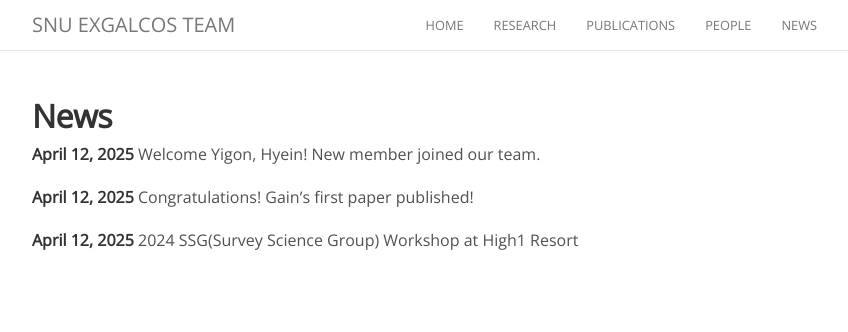
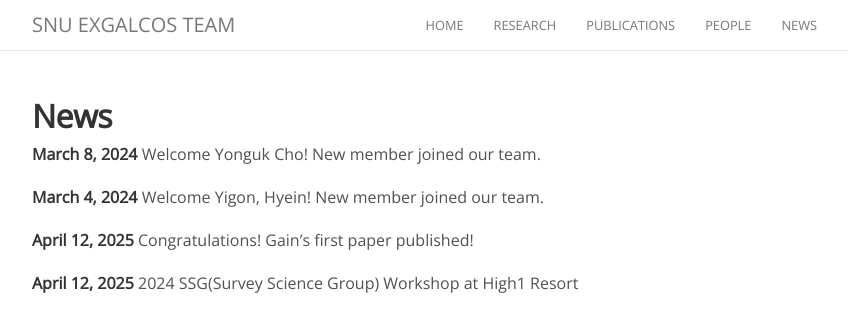
Before and after one commit to exgalcos/exgalcos.github.io, a Jekyll site: the page built from news.md, in a window 1280 px wide. Shown: the top 332 px of the page, without its empty margins (223-1071 px from the left). Built offline with Jekyll 4.4.1, drawn with Linux system fonts in a browser that asks for light colours; nearby versions of some CDN libraries; comment, search, counter and statistics services are not loaded.

Commit message:
Update news.md

```diff
--- a/news.md
+++ b/news.md
@@ -5,7 +5,10 @@ permalink: /news/
 
 ## **News**
 
-**April 12, 2025**
+**March 8, 2024**
+Welcome Yonguk Cho! New member joined our team.
+
+**March 4, 2024**
 Welcome Yigon, Hyein! New member joined our team.
 
 **April 12, 2025**
```
